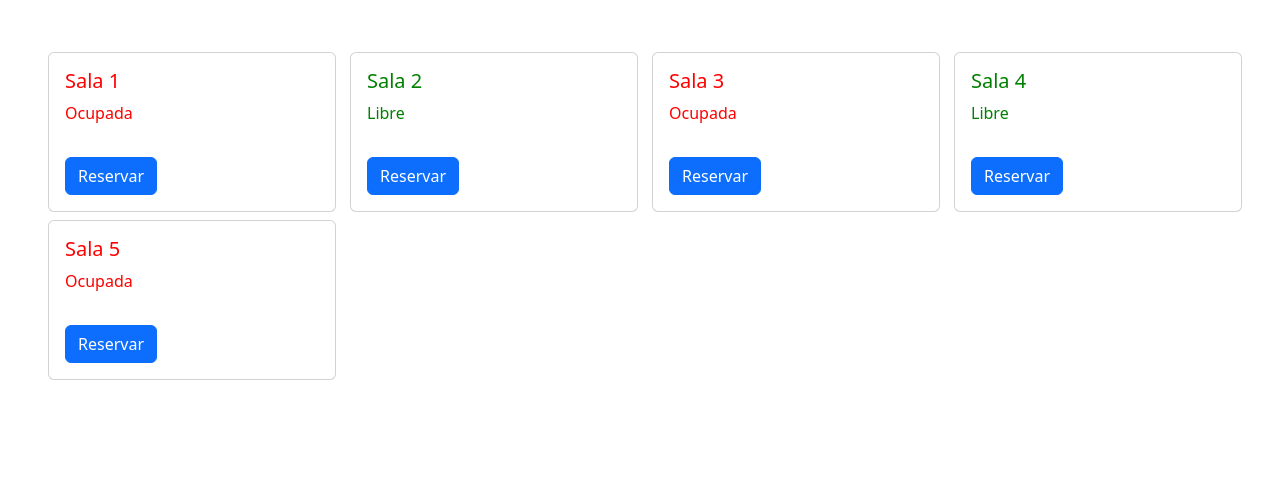
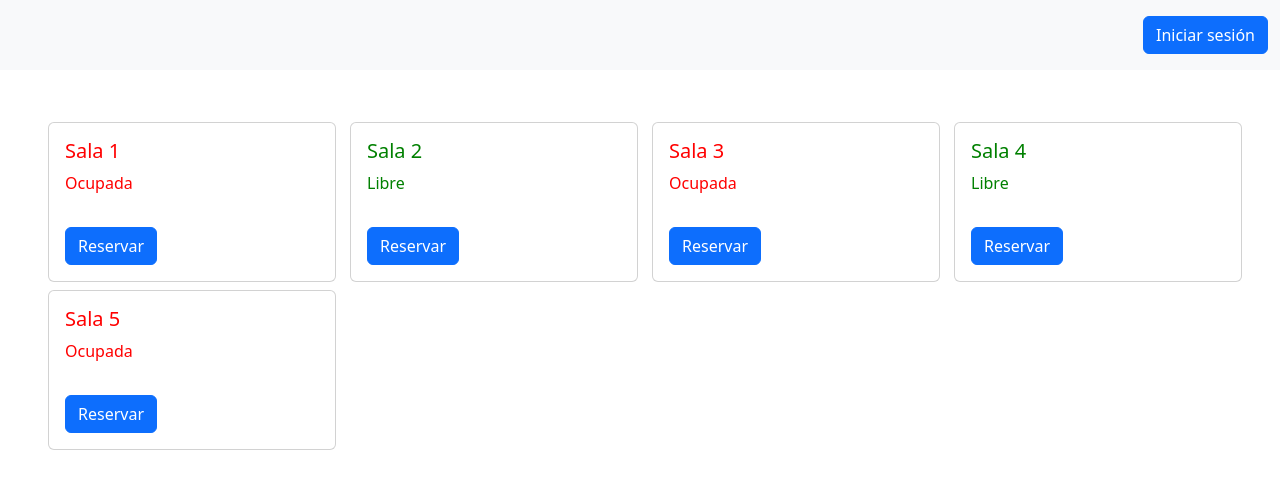
Before and after one commit to FabianMaEs/LSS-Development-CRUD, an Angular app in the folder AdministracionSalas/: page /salas in a window 1280 px wide. Shown: the top 488 px of the page. Built offline with nearby package versions, Linux system fonts and the light colour scheme.

Commit message:
Agregar componente y servicio
Opción para iniciar sesión y obtener el nombre en diferentes componentes.

```diff
--- a/AdministracionSalas/src/app/app.component.html
+++ b/AdministracionSalas/src/app/app.component.html
@@ -1 +1,2 @@
+<app-navbar></app-navbar>
 <app-salas></app-salas>
--- a/AdministracionSalas/src/app/app.component.ts
+++ b/AdministracionSalas/src/app/app.component.ts
@@ -1,11 +1,13 @@
 import { Component } from '@angular/core';
 import { RouterOutlet } from '@angular/router';
 import { SalasComponent } from "./salas/salas.component";
+import { NavbarComponent } from './navbar/navbar.component';
+
 
 @Component({
   selector: 'app-root',
   standalone: true,
-  imports: [RouterOutlet, SalasComponent],
+  imports: [RouterOutlet, SalasComponent, NavbarComponent],
   templateUrl: './app.component.html',
   styleUrl: './app.component.css'
 })
--- /dev/null
+++ b/AdministracionSalas/src/app/navbar/navbar.component.html
@@ -0,0 +1,12 @@
+<nav class="navbar navbar-light bg-light">
+    <div *ngIf="usuario" class="container-fluid">
+      <span class="navbar-text ms-auto">
+        Bienvenido, {{ usuario }}
+      </span>
+    </div>
+    <div *ngIf="!usuario" class="container-fluid">
+      <span class="navbar-text ms-auto">
+        <button class="btn btn-primary">Iniciar sesión</button>
+      </span>
+    </div>
+  </nav>
--- /dev/null
+++ b/AdministracionSalas/src/app/navbar/navbar.component.ts
@@ -0,0 +1,18 @@
+import { Component } from '@angular/core';
+import { CommonModule } from '@angular/common';
+import { UsuarioService } from '../usuario.service';
+
+@Component({
+  selector: 'app-navbar',
+  standalone: true,
+  imports: [CommonModule],
+  providers: [UsuarioService],
+  templateUrl: './navbar.component.html',
+  styleUrl: './navbar.component.css'
+})
+export class NavbarComponent {
+  usuario: any;
+  constructor(private usuarioService: UsuarioService) {
+    this.usuario = usuarioService.get();
+  }
+}
--- /dev/null
+++ b/AdministracionSalas/src/app/usuario.service.ts
@@ -0,0 +1,22 @@
+import { Injectable } from '@angular/core';
+
+@Injectable({
+  providedIn: 'root'
+})
+export class UsuarioService {
+
+  usuario: string | null = null;
+
+  get() {
+    return this.usuario;
+  }
+
+  set(usuario: string) {
+    this.usuario = usuario;
+  }
+
+  limpiar() {
+    this.usuario = null;
+  }
+
+}
```
Also changed, not shown: AdministracionSalas/src/app/navbar/navbar.component.css (added), 2 other files (tests, documents, lock files or other folders).
